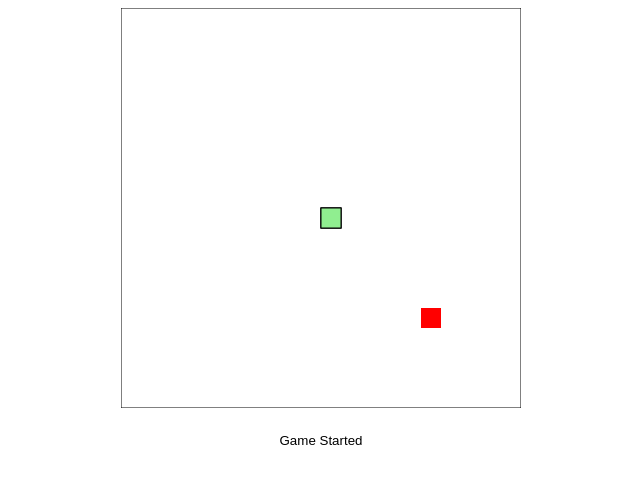
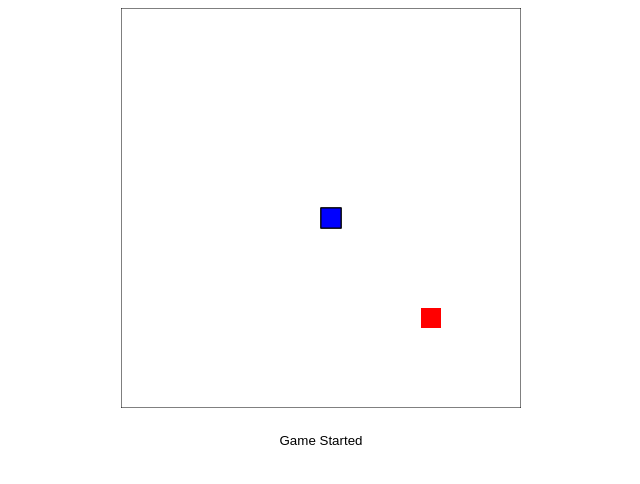
Before and after one commit to carterdmorgan/carterdmorgan.github.io, a plain HTML site: page index.html in a window 1280 px wide. Shown: the full height of the page, 319-959 px from the left. Drawn offline with Linux system fonts and the light colour scheme.

Commit message:
snake color

```diff
--- a/index.html
+++ b/index.html
@@ -27,10 +27,10 @@
       // render X times per second
       var x = 8;
 
-      const CANVAS_BORDER_COLOUR = 'black';
-      const CANVAS_BACKGROUND_COLOUR = "white";
-      const SNAKE_COLOUR = 'lightgreen';
-      const SNAKE_BORDER_COLOUR = 'darkgreen';
+      const CANVAS_BORDER_COLOR = 'black';
+      const CANVAS_BACKGROUND_COLOR = "white";
+      const SNAKE_COLOR = 'blue';
+      const SNAKE_BORDER_COLOR = 'darkgreen';
 
 
       window.onload = function() {
@@ -109,9 +109,9 @@
         }
 
         //  Select the colour to fill the canvas
-      ctx.fillStyle = CANVAS_BACKGROUND_COLOUR;
+      ctx.fillStyle = CANVAS_BACKGROUND_COLOR;
       //  Select the colour for the border of the canvas
-      ctx.strokestyle = CANVAS_BORDER_COLOUR;
+      ctx.strokestyle = CANVAS_BORDER_COLOR;
 
       // Draw a "filled" rectangle to cover the entire canvas
       ctx.fillRect(0, 0, canvas.width, canvas.height);
@@ -119,8 +119,8 @@
       ctx.strokeRect(0, 0, canvas.width, canvas.height);
 
         // paint snake
-        ctx.fillStyle = SNAKE_COLOUR;
-        ctx.strokestyle = SNAKE_BORDER_COLOUR;
+        ctx.fillStyle = SNAKE_COLOR;
+        ctx.strokestyle = SNAKE_BORDER_COLOR;
         for (var i = 0; i < snakeTrail.length; i++) {
           ctx.fillRect(
             snakeTrail[i].x * tileSize,
```
